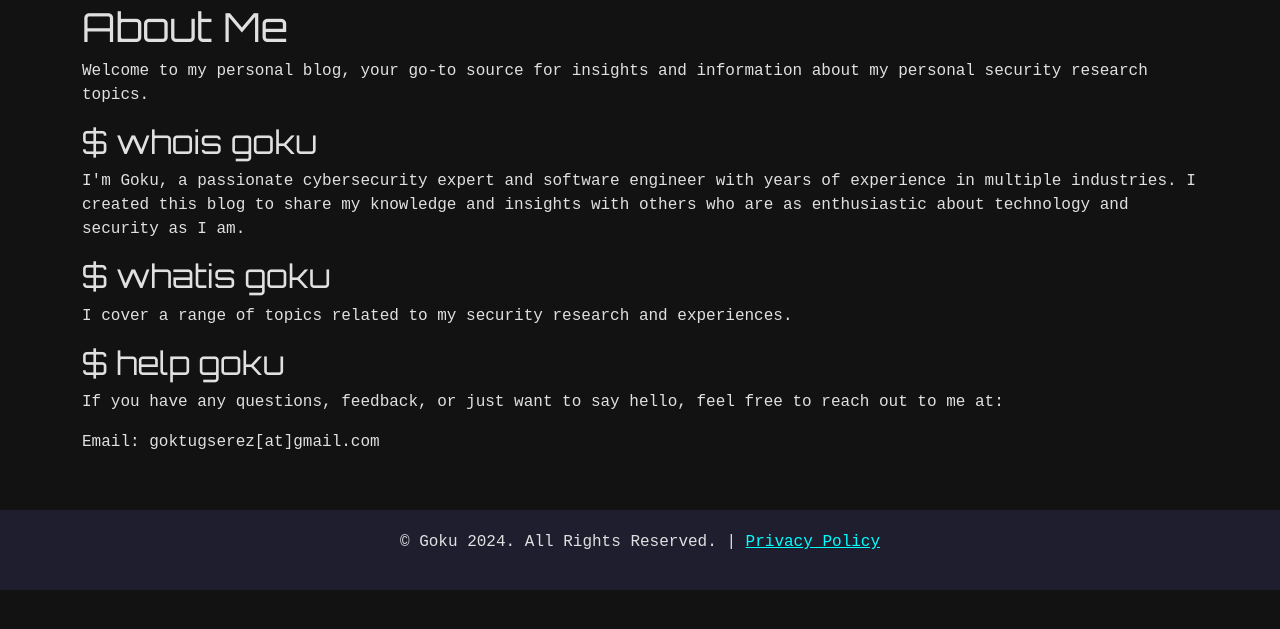
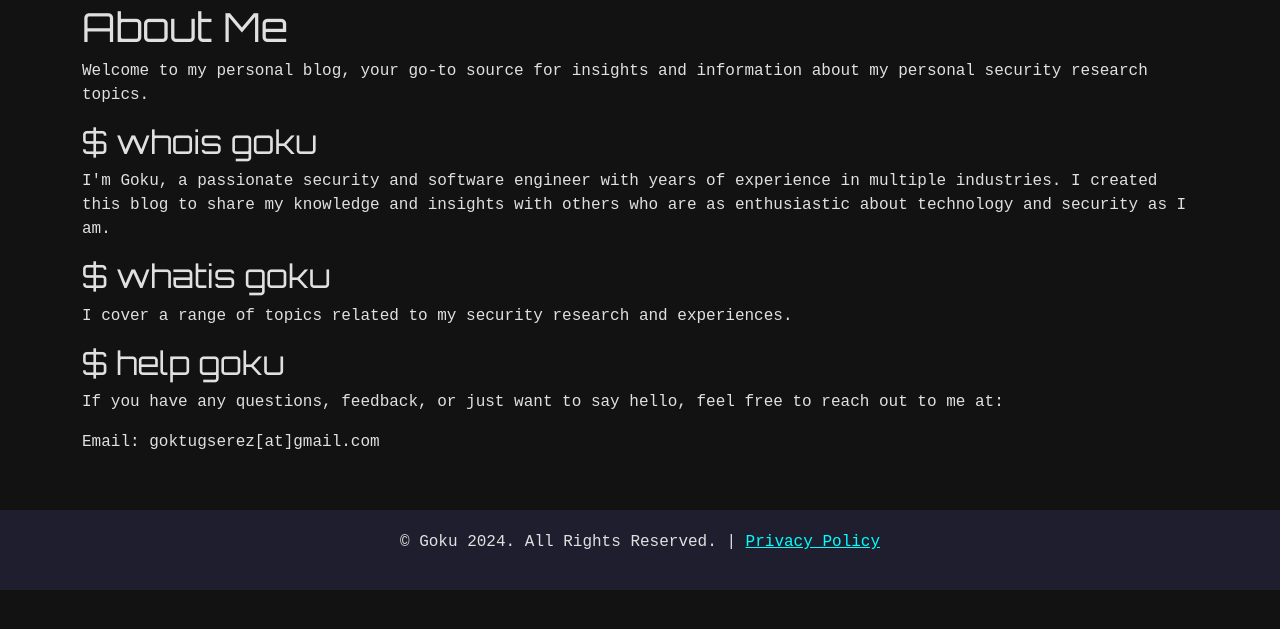
Before and after one commit to g0ku704/g0ku704.github.io, a plain HTML site: page about.html in a window 1280 px wide. Shown: the part 77-706 px from the top of the page. Drawn offline with nearby package versions, Linux system fonts and the light colour scheme.

Commit message:
doc: change about

```diff
--- a/about.html
+++ b/about.html
@@ -140,7 +140,7 @@
           <p>Welcome to my personal blog, your go-to source for insights and information about my personal security research topics.</p>
 
           <h2>$ whois goku</h2>
-          <p>I'm Goku, a passionate cybersecurity expert and software engineer with years of experience in multiple industries. I created this blog to share my knowledge and insights with others who are as enthusiastic about technology and security as I am.</p>
+          <p>I'm Goku, a passionate security and software engineer with years of experience in multiple industries. I created this blog to share my knowledge and insights with others who are as enthusiastic about technology and security as I am.</p>
 
           <h2>$ whatis goku</h2>
           <p>I cover a range of topics related to my security research and experiences.</p>
```
